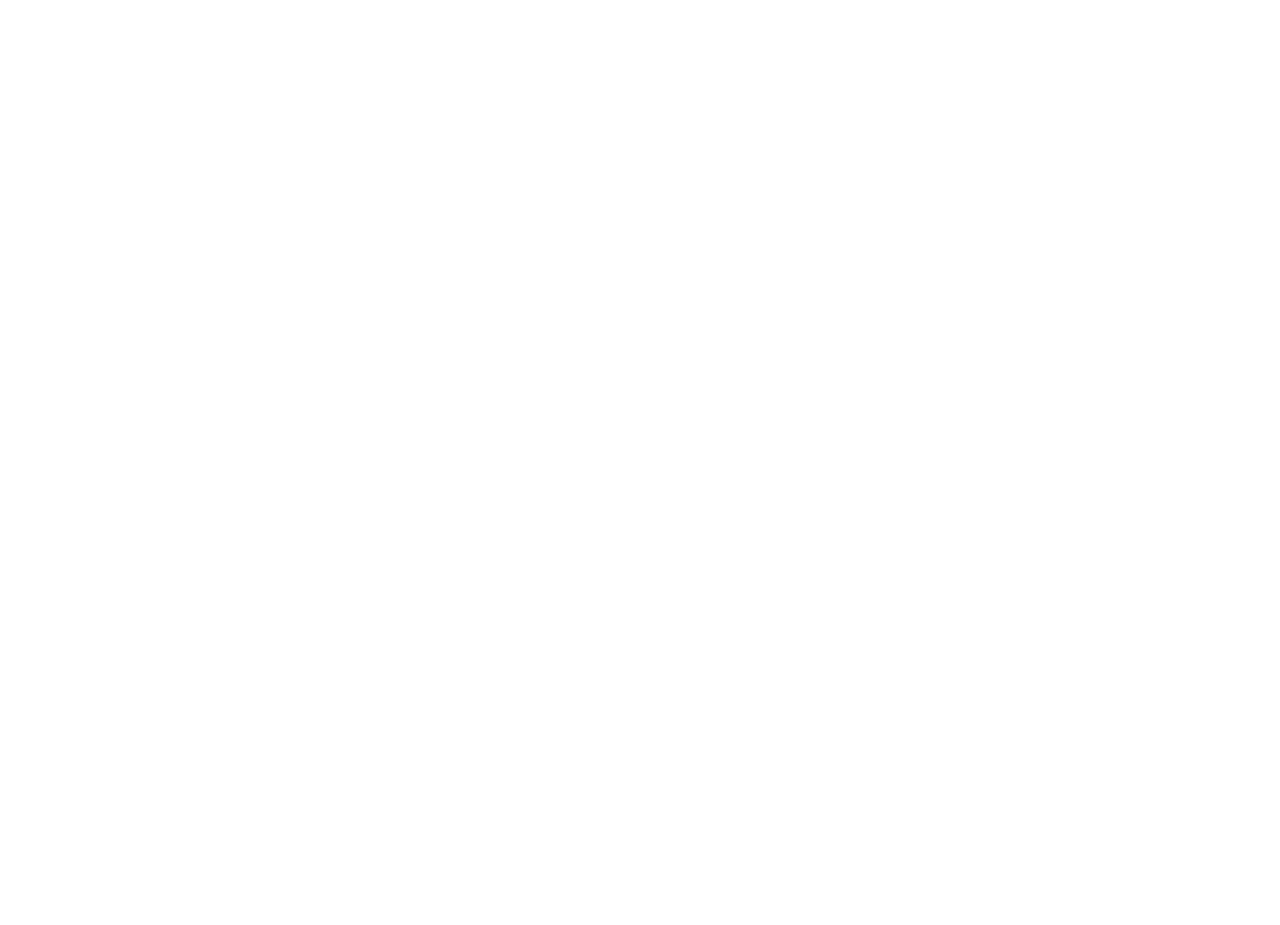
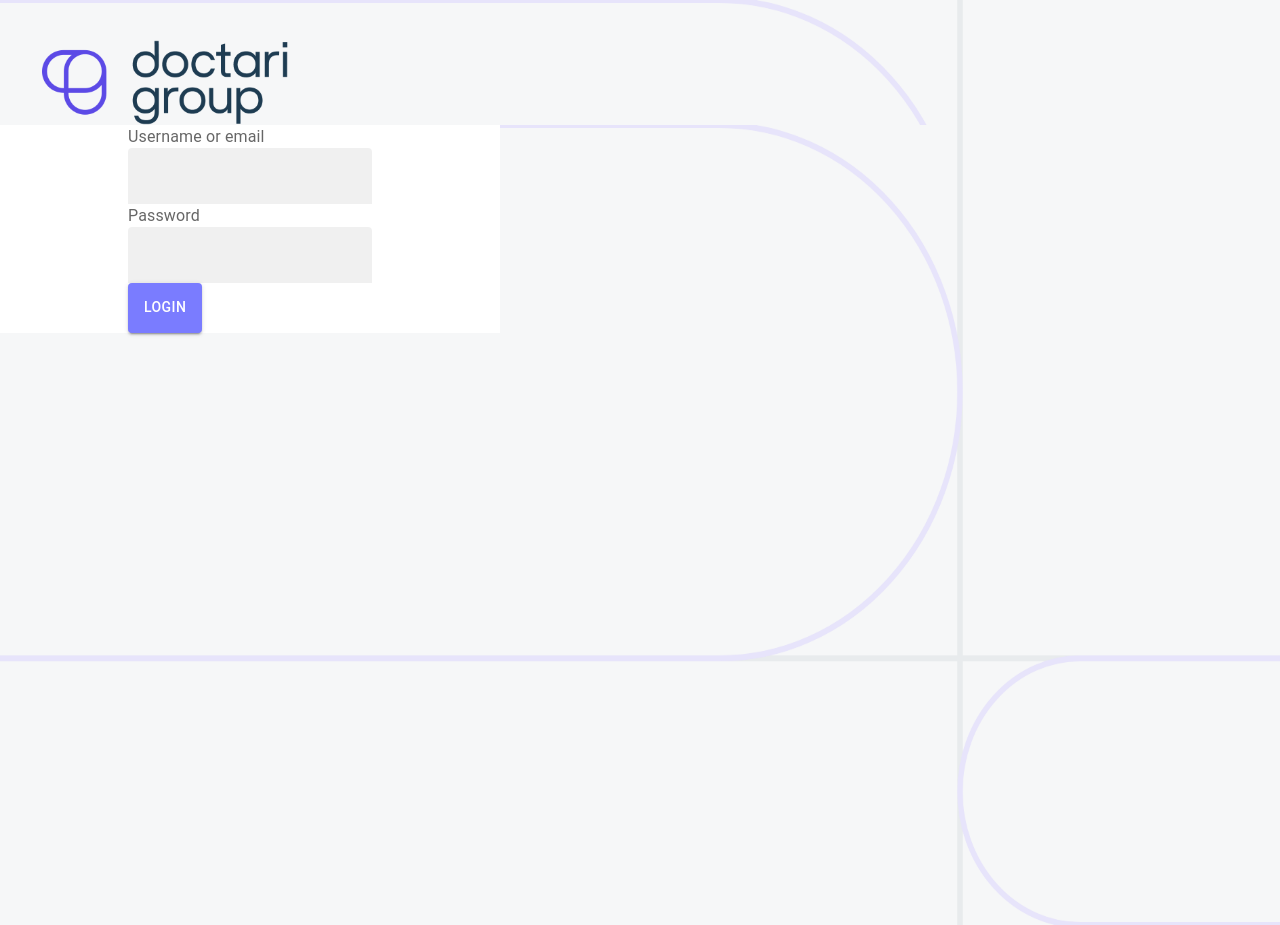
Before and after one commit to robert-szalkai/meeting-rooms-booking, a React (Create React App) app: page /login in a window 1280 px wide. Before the commit this address had no page. Before the commit the page ends 800 px from the top, so only its background shows below. Built offline with nearby package versions, Linux system fonts and the light colour scheme.

Commit message:
Login page implementing

```diff
--- /dev/null
+++ b/src/components/LoginPage/LoginForm.tsx
@@ -0,0 +1,44 @@
+import React from "react";
+import { Box, Button, Grid, InputLabel, TextField } from "@mui/material";
+
+const LoginForm = () => {
+    return (
+        <Box
+            sx={{
+                background: "white",
+                maxWidth: 500,
+                alignItems: "center",
+                justifyContent: "center",
+                display: "flex",
+            }}
+        >
+            <Grid>
+                <Grid item sx={{ display: "flex", flexDirection: "row" }}>
+                    <InputLabel>Username or email</InputLabel>
+                </Grid>
+                <Grid item>
+                    <TextField
+                        variant="filled"
+                        hiddenLabel
+                        InputProps={{ disableUnderline: true }}
+                    ></TextField>
+                </Grid>
+                <Grid item>
+                    <InputLabel>Password</InputLabel>
+                </Grid>
+                <Grid item>
+                    <TextField
+                        variant="filled"
+                        hiddenLabel
+                        InputProps={{ disableUnderline: true }}
+                    ></TextField>
+                </Grid>
+                <Grid item>
+                    <Button variant="contained">Login</Button>
+                </Grid>
+            </Grid>
+        </Box>
+    );
+};
+
+export default LoginForm;
--- /dev/null
+++ b/src/components/LoginPage/LoginPage.tsx
@@ -0,0 +1,57 @@
+import React from "react";
+import { Box, Grid, Typography } from "@mui/material";
+
+import doctarigroupImage from "../../assets/images/doctarigorup.png";
+import doctarigroupLogo from "../../assets/images/DoctariLogo.png";
+import LoginForm from "./LoginForm";
+
+const LoginPage = () => {
+    return (
+        <Box>
+            <Box
+                component="img"
+                sx={{
+                    width: "100%",
+                    height: "100vh",
+                    position: "absolute",
+                    zIndex: "-1000",
+                }}
+                src={doctarigroupImage}
+            />
+            <Box sx={{ display: "flex", justifyContent: "flex-start" }}>
+                <Box
+                    component="img"
+                    src={doctarigroupLogo}
+                    sx={{
+                        maxWidth: 250,
+                        paddingTop: 5,
+                        paddingLeft: 5,
+                    }}
+                />
+            </Box>
+            <Box>
+                <Grid>
+                    <Grid item>
+                        <Box
+                            component="img"
+                            sx={{
+                                display: "flex",
+                                width: "100%",
+                                height: "100vh",
+                                position: "absolute",
+                                zIndex: "-1000",
+                                justifyContent: "center",
+                            }}
+                            src={doctarigroupImage}
+                        />
+                    </Grid>
+                    <Grid item>
+                        <LoginForm />
+                    </Grid>
+                </Grid>
+            </Box>
+        </Box>
+    );
+};
+
+export default LoginPage;
--- a/src/router/router.tsx
+++ b/src/router/router.tsx
@@ -3,6 +3,7 @@ import { BrowserRouter, Route, Routes } from "react-router-dom";
 import TabletApp from "../components/TabletApp/TabletApp";
 import Admin from "../components/Admin/Admin";
 import RoomSelection from "../components/RoomSelection/RoomSelection";
+import LoginPage from "../components/LoginPage/LoginPage";
 const MainRouter = () => {
     return (
         <BrowserRouter>
@@ -11,6 +12,7 @@ const MainRouter = () => {
 
                 <Route path="rooms/:id*" element={<TabletApp />} />
                 <Route path="selection" element={<RoomSelection />} />
+                <Route path="login" element={<LoginPage />} />
             </Routes>
         </BrowserRouter>
     );
```
